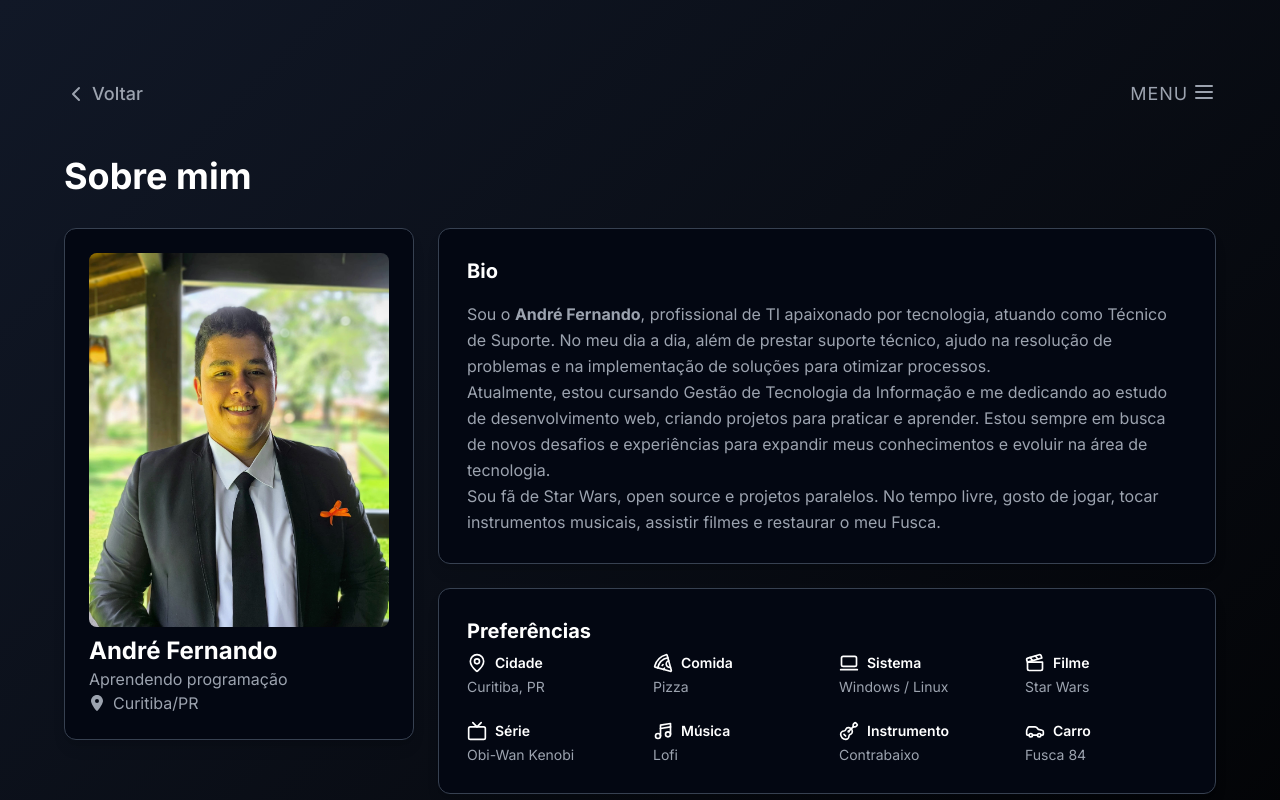
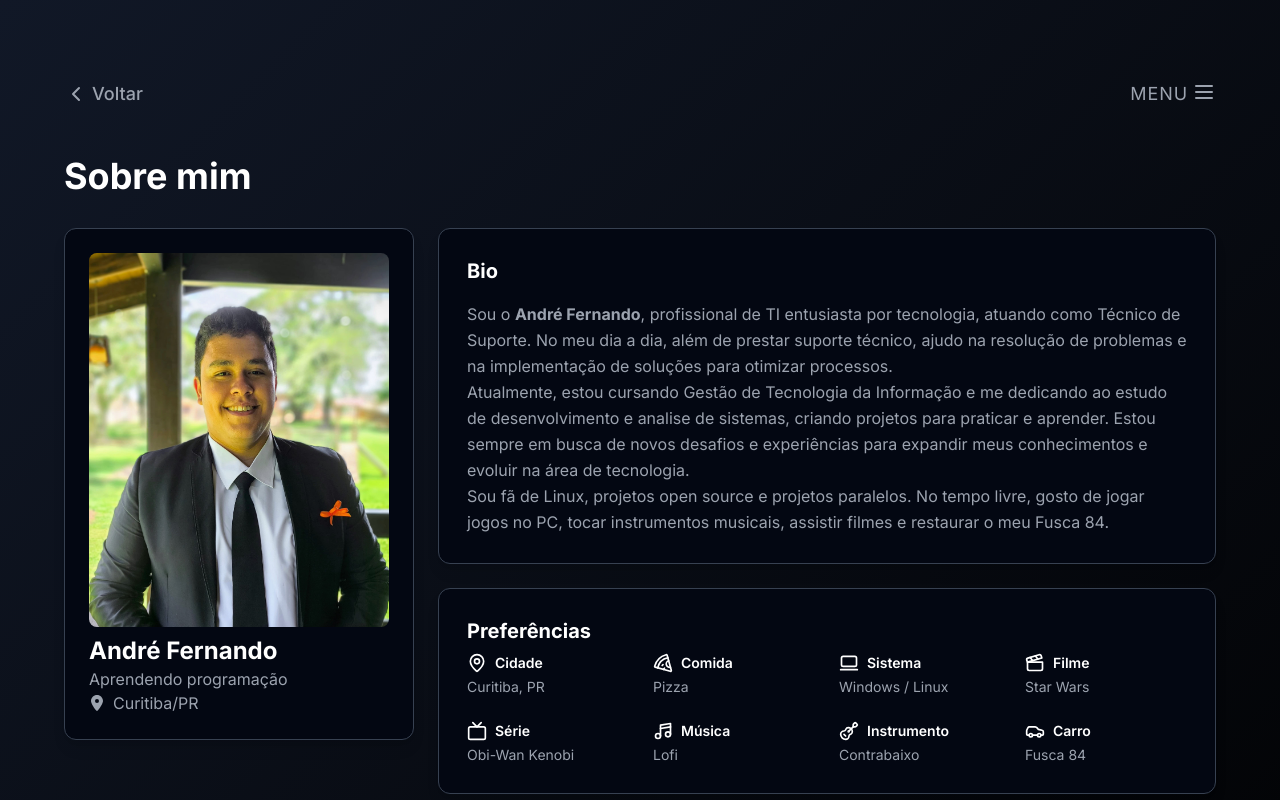
Before and after one commit to andreflara/mysite, a Next.js app: page /about in a window 1280 px wide. Shown: the top 800 px of the page. Built offline with nearby package versions, Linux system fonts and the light colour scheme.

Commit message:
Atualizando a biografia na página sobre para refletir mudanças pessoais e profissionais

```diff
--- a/src/app/about/page.tsx
+++ b/src/app/about/page.tsx
@@ -88,20 +88,20 @@ export default function Profile() {
               <h3 className="text-xl font-bold mb-4">Bio</h3>
               <p className="text-gray-400 leading-relaxed">
                 Sou o <strong>André Fernando</strong>, profissional de TI
-                apaixonado por tecnologia, atuando como Técnico de Suporte. No
+                entusiasta por tecnologia, atuando como Técnico de Suporte. No
                 meu dia a dia, além de prestar suporte técnico, ajudo na
                 resolução de problemas e na implementação de soluções para
                 otimizar processos.
                 <br />
                 Atualmente, estou cursando Gestão de Tecnologia da Informação e
-                me dedicando ao estudo de desenvolvimento web, criando projetos
+                me dedicando ao estudo de desenvolvimento e analise de sistemas, criando projetos
                 para praticar e aprender. Estou sempre em busca de novos
                 desafios e experiências para expandir meus conhecimentos e
                 evoluir na área de tecnologia.
                 <br />
-                Sou fã de Star Wars, open source e projetos paralelos. No tempo
-                livre, gosto de jogar, tocar instrumentos musicais, assistir
-                filmes e restaurar o meu Fusca.
+                Sou fã de Linux, projetos open source e projetos paralelos. No tempo
+                livre, gosto de jogar jogos no PC, tocar instrumentos musicais, assistir
+                filmes e restaurar o meu Fusca 84.
               </p>
             </div>
 
```
